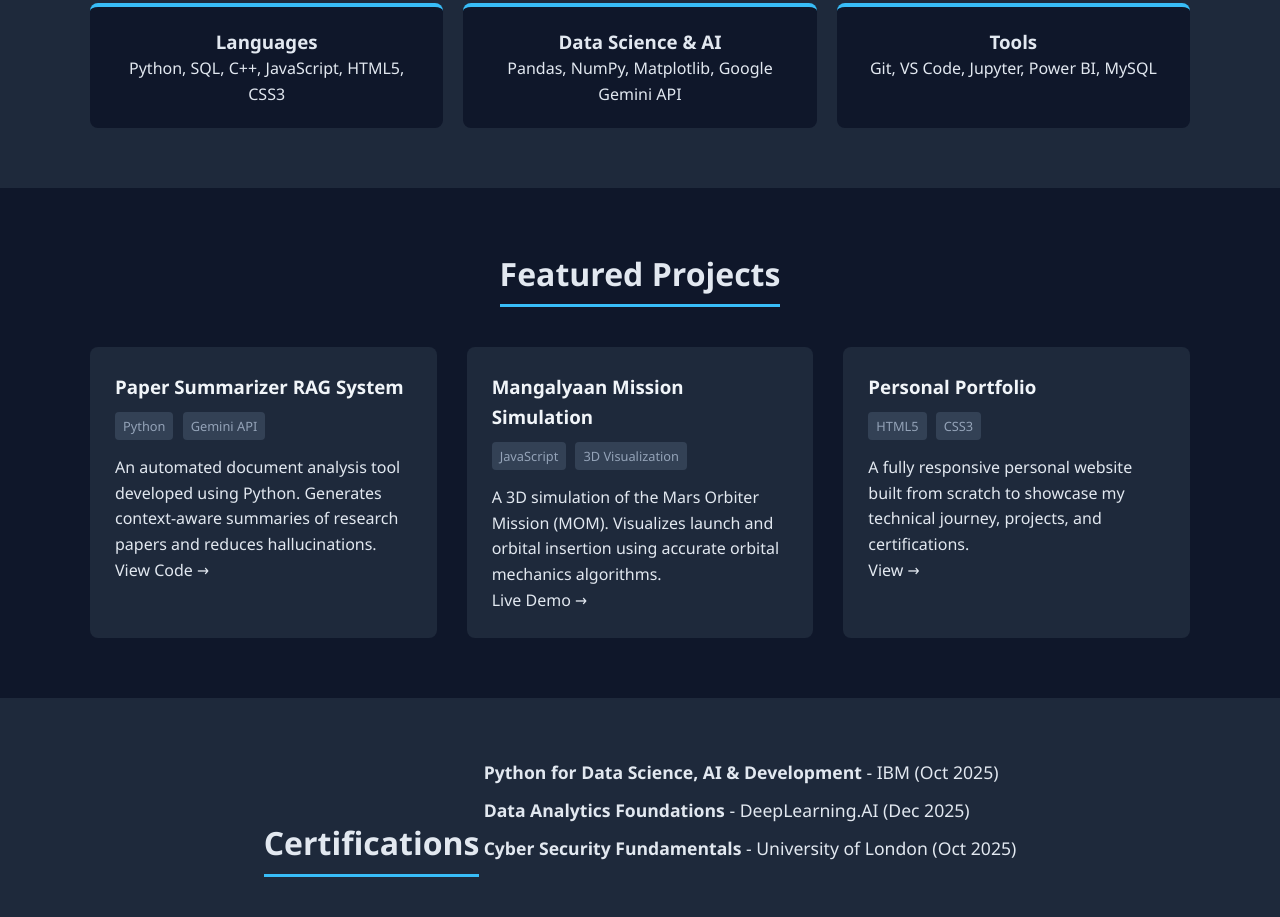
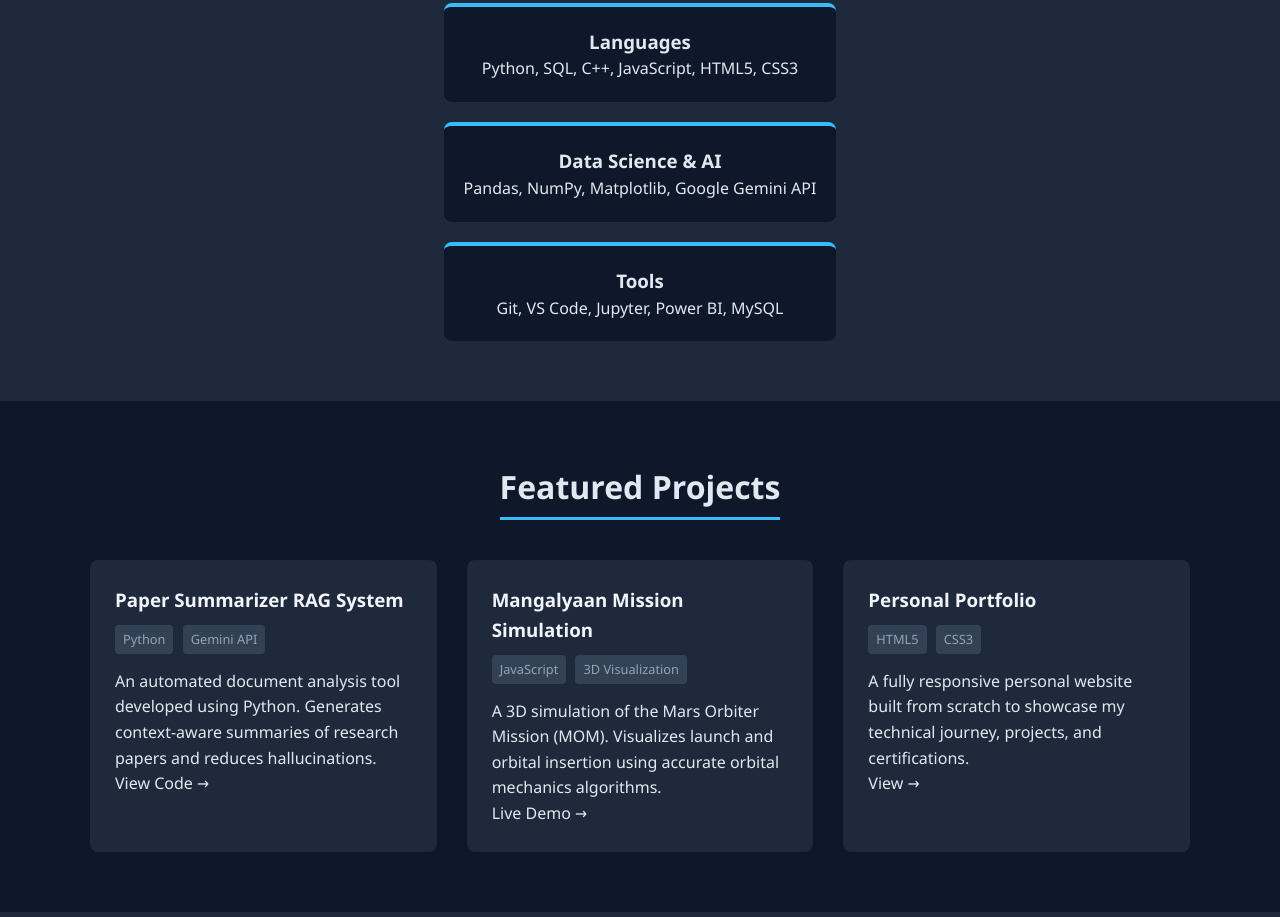
Before and after one commit to arpanmukherjee38/-My-Portfolio, a plain HTML site: page index.html in a window 1280 px wide. Shown: the part 1163-2080 px from the top of the page. Drawn offline with Linux system fonts and the light colour scheme.

Commit message:
Update style.css

```diff
--- a/style.css
+++ b/style.css
@@ -1,4 +1,3 @@
-/* Reset & Base Styles */
 * {
     margin: 0;
     padding: 0;
@@ -7,8 +6,8 @@
 }
 
 body {
-    background-color: #0f172a; /* Dark Blue/Slate Background */
-    color: #e2e8f0; /* Light Gray Text */
+    background-color: #0f172a;
+    color: #e2e8f0;
     line-height: 1.6;
 }
 
@@ -122,6 +121,9 @@ h2 {
     max-width: 1100px;
     margin: 0 auto;
     text-align: center;
+    display: flex;
+    flex-direction: column;
+    align-items: center;
 }
 
 /* Skills Grid */
@@ -180,14 +182,15 @@ h2 {
     font-weight: bold;
 }
 
-/* Certifications */
 .cert-list {
-    text-align: left;
-    display: inline-block;
+    display: block;
+    margin-top: 30px;
+    text-align: center;
+    list-style-position: inside;
 }
 
 .cert-list li {
-    margin-bottom: 10px;
+    margin-bottom: 15px;
     font-size: 1.1rem;
 }
 
```
